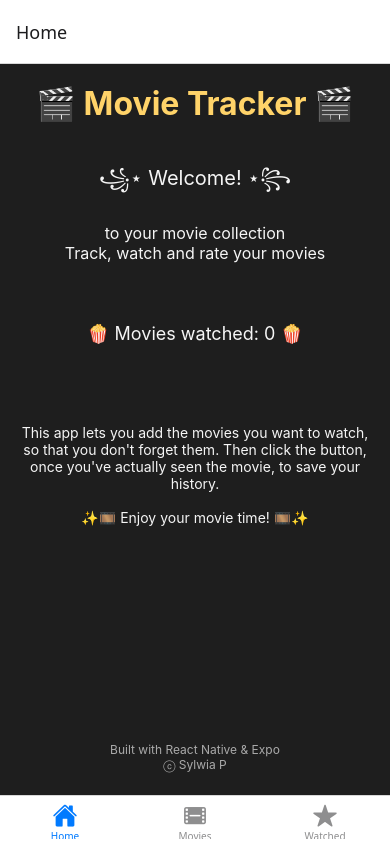
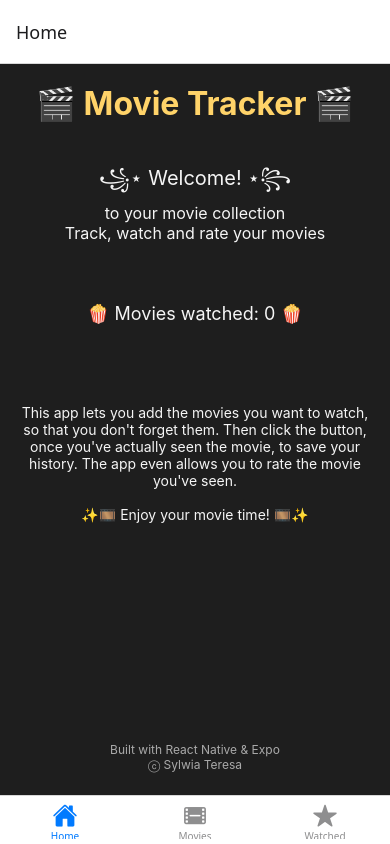
Before and after one commit to SylwiaTeresa/movie-tracker, a React Native app: screen /Home in a window 390 px wide. Built offline with nearby package versions, Linux system fonts and the light colour scheme.

Commit message:
style: enhance UI across all screens

```diff
--- a/src/components/Footer.tsx
+++ b/src/components/Footer.tsx
@@ -6,7 +6,7 @@ export default function Footer() {
     <View style={styles.footer}>
       <Text style={styles.footerText}>
         Built with React Native & Expo
-        {'\n'}ⓒ Sylwia P
+        {'\n'}ⓒ Sylwia Teresa
       </Text>
     </View>
   )
--- a/src/screens/HomeScreen.tsx
+++ b/src/screens/HomeScreen.tsx
@@ -29,6 +29,7 @@ export default function HomeScreen() {
         This app lets you add the movies you want to watch,
         so that you don't forget them. Then click the button,
         once you've actually seen the movie, to save your history.
+        The app even allows you to rate the movie you've seen.
         {'\n'}{'\n'}✨🎞️ Enjoy your movie time! 🎞️✨
       </Text>
 
@@ -55,11 +56,13 @@ const styles = StyleSheet.create({
   subtitle: {
     fontSize: 20,
     color: colors.text,
+    marginBottom: -10,
   },
   p: {
     fontSize: 16,
     color: colors.text,
     textAlign: "center",
+    marginTop: -10,
   },
   counter: {
     fontSize: 18,
```
